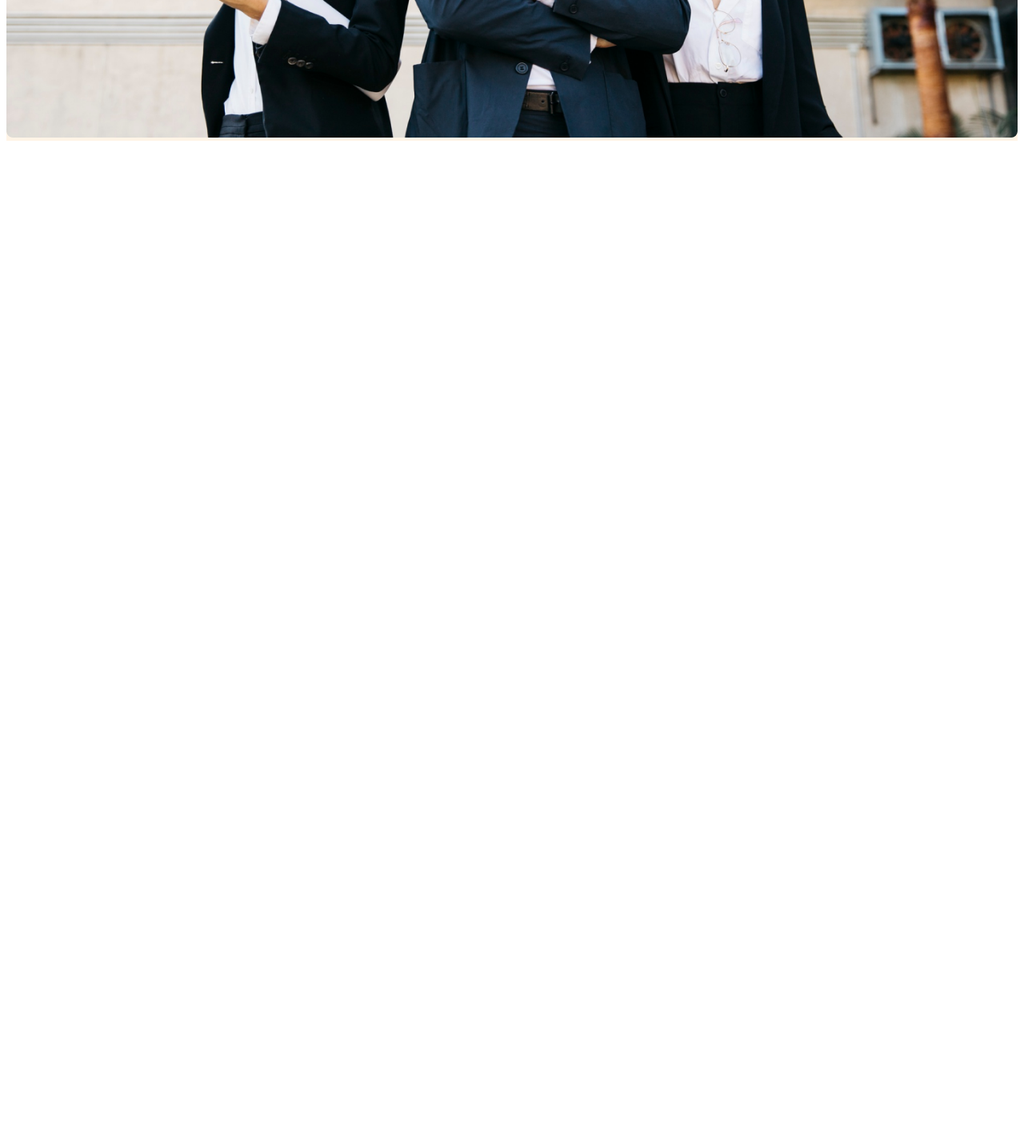
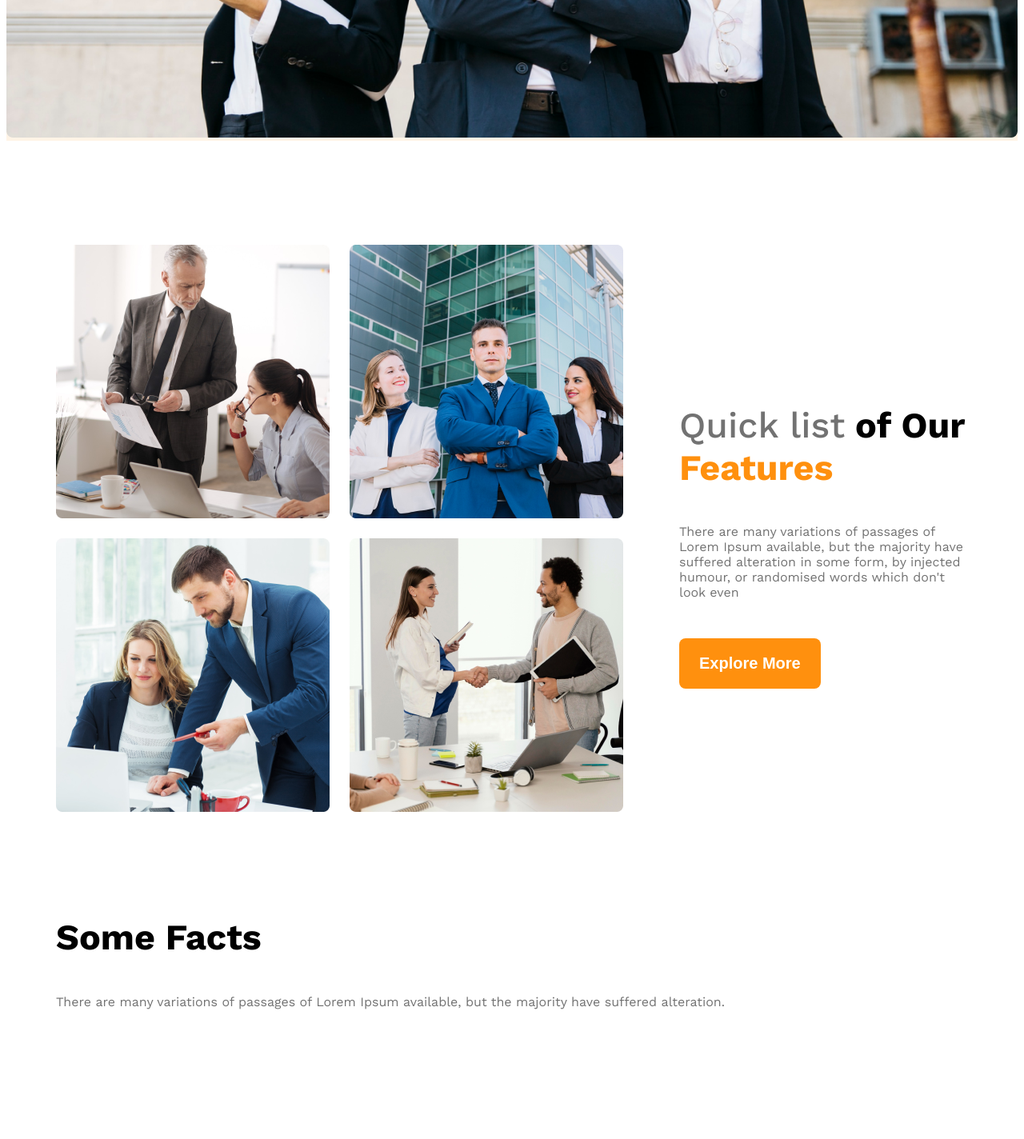
Before and after one commit to Takdirul-Rijan/g3-architects-project-responsive, a plain HTML site: page index.html in a window 1280 px wide. Shown: the part 1040-2464 px from the top of the page at 80% size. Before the commit the page ends 1224 px from the top, so only its background shows below. Drawn offline with nearby package versions, Linux system fonts and the light colour scheme.

Commit message:
added  Teams section responsive and shared CSS class

```diff
--- a/index.html
+++ b/index.html
@@ -30,7 +30,56 @@
      </div>
     </header>
     <main>
+      <!-- Teams section start -->
+      <section class="teams display-flex">
+        <div class="team-image-container">
+            <img src="./images/team1.png" alt="">
+            <img src="./images/team2.png" alt="">
+            <img src="./images/team3.png" alt="">
+            <img src="./images/team4.png" alt="">
 
+        </div>
+        <div class="our-features">
+            <h3 class="section-title"><span id="quick-list" class="text-light-gray">Quick list</span> <span> of Our </span><span class="text-primary">Features</span></h3>
+            <p class="feature-description text-light-gray">There are many variations of passages of Lorem Ipsum available, but the majority have suffered alteration in some form, by injected humour, or randomised words which don't look even</p>
+            <button class="btn-primary">Explore More</button>
+
+        </div>
+      </section>
+      <!-- Feature you will enjoy start -->
+       <section>
+         <h3 class="section-title">Some Facts</h3>
+         <p class="text-light-gray">There are many variations of passages of Lorem Ipsum available, but the majority have suffered alteration.</p>
+
+         <div class="facts-container">
+         <!-- .fact*4>img.fact-icon+h4.fact-number+h5.fact-name -->
+          <div class="fact">
+            <img src="" alt="" class="fact-icon">
+            <h4 class="fact-number"></h4>
+            <h5 class="fact-name"></h5>
+          </div>
+          <div class="fact">
+            <img src="" alt="" class="fact-icon">
+            <h4 class="fact-number"></h4>
+            <h5 class="fact-name"></h5>
+          </div>
+          <div class="fact">
+            <img src="" alt="" class="fact-icon">
+            <h4 class="fact-number"></h4>
+            <h5 class="fact-name"></h5>
+          </div>
+          <div class="fact">
+            <img src="" alt="" class="fact-icon">
+            <h4 class="fact-number"></h4>
+            <h5 class="fact-name"></h5>
+          </div>
+         </div>
+       </section>
+
+       <!-- Some facts start -->
+        <section class="some-facts">
+
+        </section>
     </main>
     <footer>
 
--- a/styles/architects.css
+++ b/styles/architects.css
@@ -10,6 +10,9 @@
 /* Shared styles */
 .display-flex{
     display: flex;
+}
+.text-primary{
+    color: #FF900E;
 }
 /* dark 02 */
 .text-gray{
@@ -31,6 +34,13 @@
     border-radius: 8px;
     border: none;
     margin-top: 32px;
+}
+main{
+    max-width: 1140px;
+    margin: 0 auto;
+}
+main>section{
+    margin-top: 130px;
 }
 
 /* Header styles */
@@ -73,9 +83,51 @@
     width: 100%;
     border-radius: 8px;
 }
+
+/* Teams and features related styles */
+.teams{
+    align-items: center;
+}
+
+.team-image-container{
+    display: grid;
+    grid-template-columns: repeat(2, 1fr);
+    gap: 25px;
+}
+.our-features{
+    margin-left: 70px;
+    max-width: 530px;
+}
+.section-title{
+    font-size: 2.8rem;
+    font-weight: 700;
+}
+#quick-list{
+    font-weight: 500;
+}
+
+
 /* Responsive media query */
+/* small device */
 @media screen and (max-width: 576px) {
-    .navbar, .nav-links{
+    .navbar,
+    .nav-links,
+    .teams{
       flex-direction: column;
     }
+    .team-image-container{
+        grid-template-columns: 1fr;
+    }
+    .our-features{
+        margin-left: 50px;
+    }
 }
+/* medium device */
+@media screen and (min-width: 576px) and (max-width: 992px) {
+    .teams {
+        flex-direction: column;
+    }
+    .our-features{
+        margin: 50px auto;
+    }
+}
```
